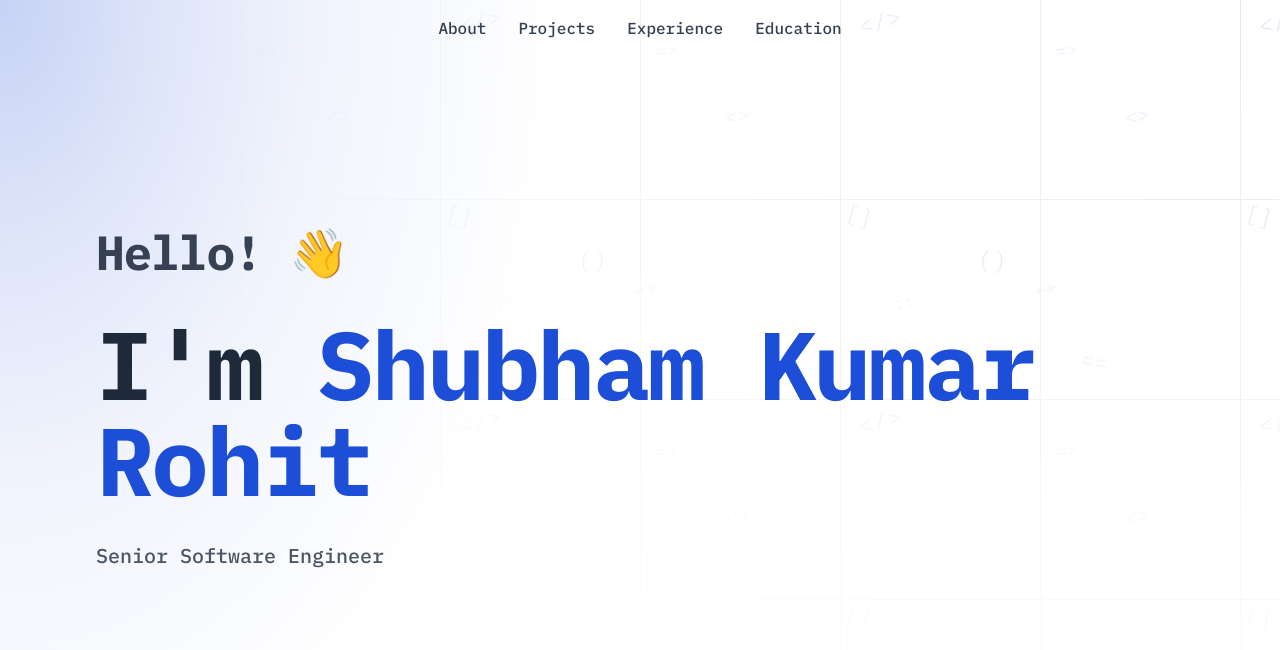
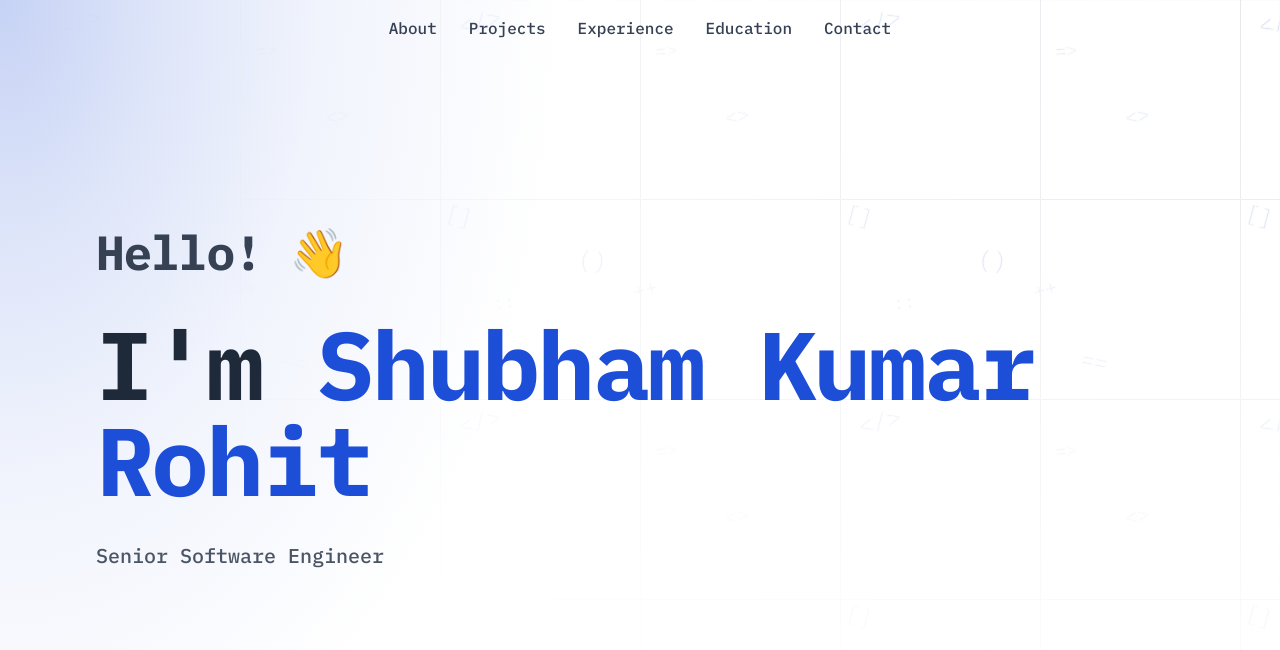
Before and after one commit to progshubham/progshubham.github.io, an Astro site: page / in a window 1280 px wide. Shown: the top 650 px of the page. Built offline with nearby package versions, Linux system fonts and the light colour scheme; Astro itself is replaced by a stand-in of ours.

Commit message:
Contact me added

```diff
--- a/src/components/Header.astro
+++ b/src/components/Header.astro
@@ -56,6 +56,14 @@ const hasEducation = siteConfig.education && siteConfig.education.length > 0;
           </li>
         )
       }
+      <li>
+        <a
+          href="#contact"
+          class="text-gray-700 hover:text-black transition-colors font-medium"
+        >
+          Contact
+        </a>
+      </li>
     </ul>
   </nav>
 </header>
```
